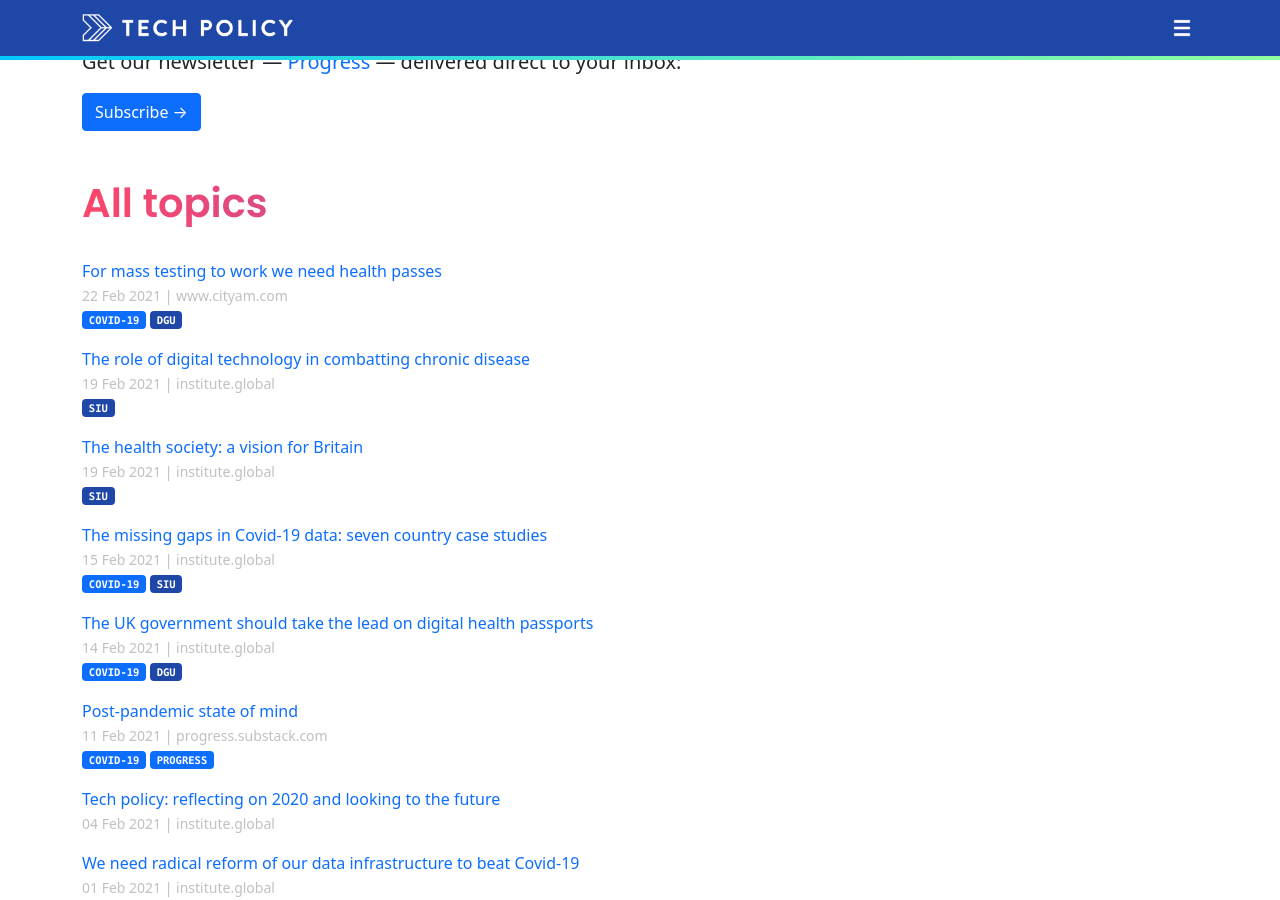
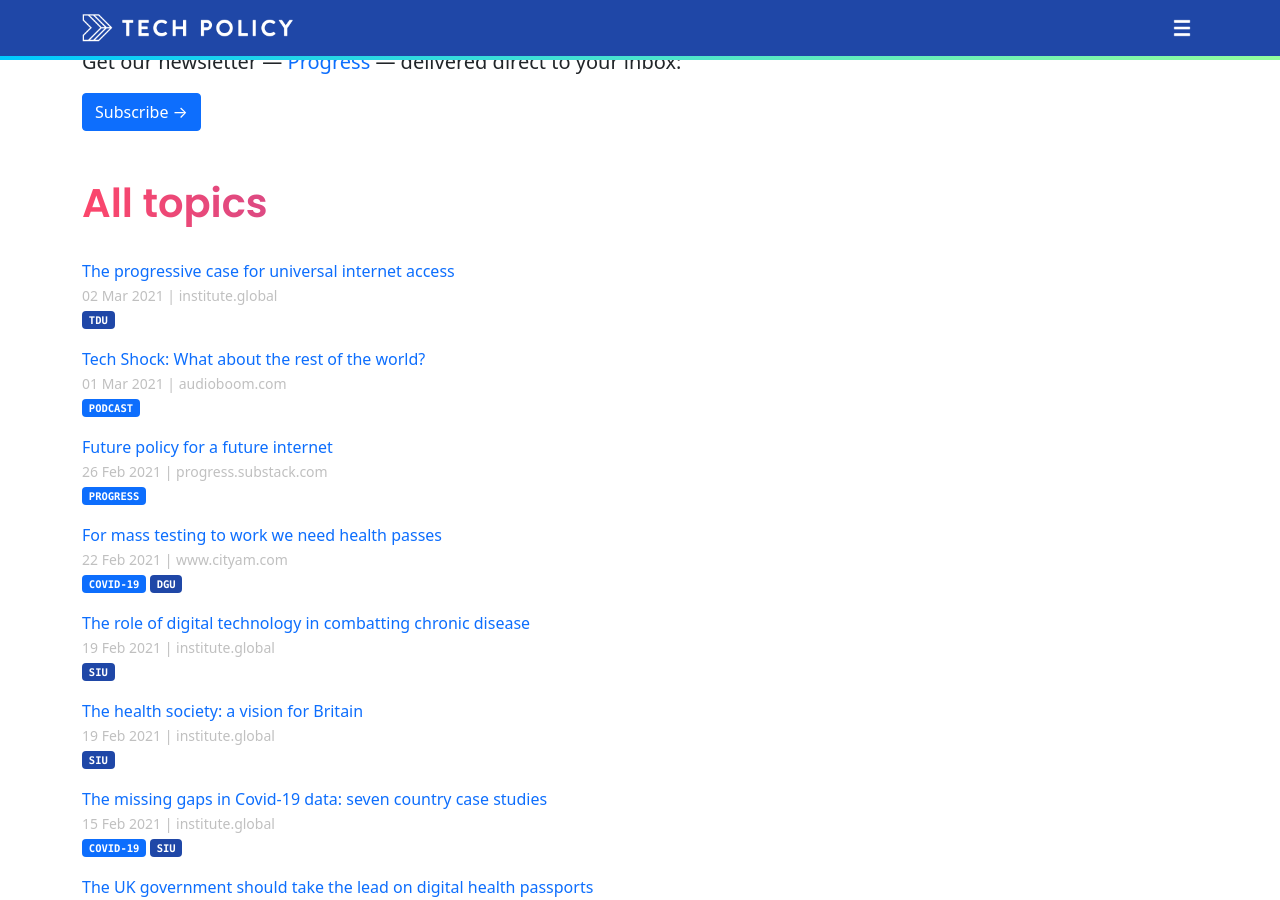
Before and after one commit to techpolicyio/techpolicyio.github.io, a Jekyll site: the page built from pages/home.md, in a window 1280 px wide and 900 px high, scrolled down 468 px. Built offline with Jekyll 4.4.1, drawn with Linux system fonts in a browser that asks for light colours.

Commit message:
Update links.yml

```diff
--- a/_data/links.yml
+++ b/_data/links.yml
@@ -657,3 +657,16 @@
   date: 2021-02-22
   tags: covid-19
   unit: dgu
+- title: "Tech Shock: What about the rest of the world?"
+  url: https://audioboom.com/posts/7810534-what-about-the-rest-of-the-world
+  date: 2021-03-01
+  tags: podcast
+- title: "The progressive case for universal internet access"
+  url: https://institute.global/policy/progressive-case-universal-internet-access-how-close-digital-divide-2030
+  date: 2021-03-02
+  tags:
+  unit: tdu
+- title: "Future policy for a future internet"
+  url: https://progress.substack.com/p/future-policy-for-a-future-internet
+  date: 2021-02-26
+  tags: progress
```
